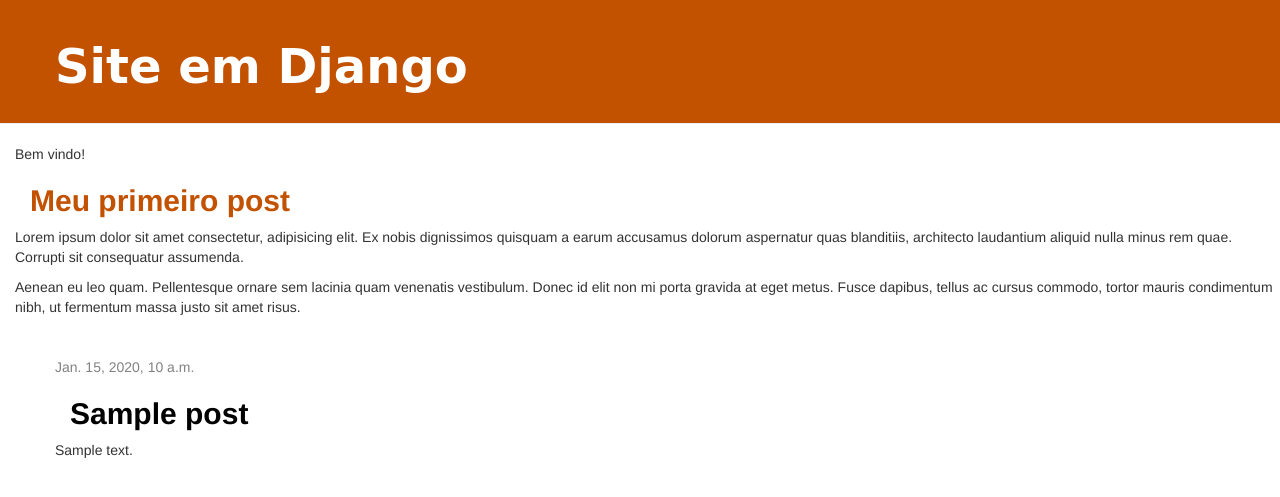
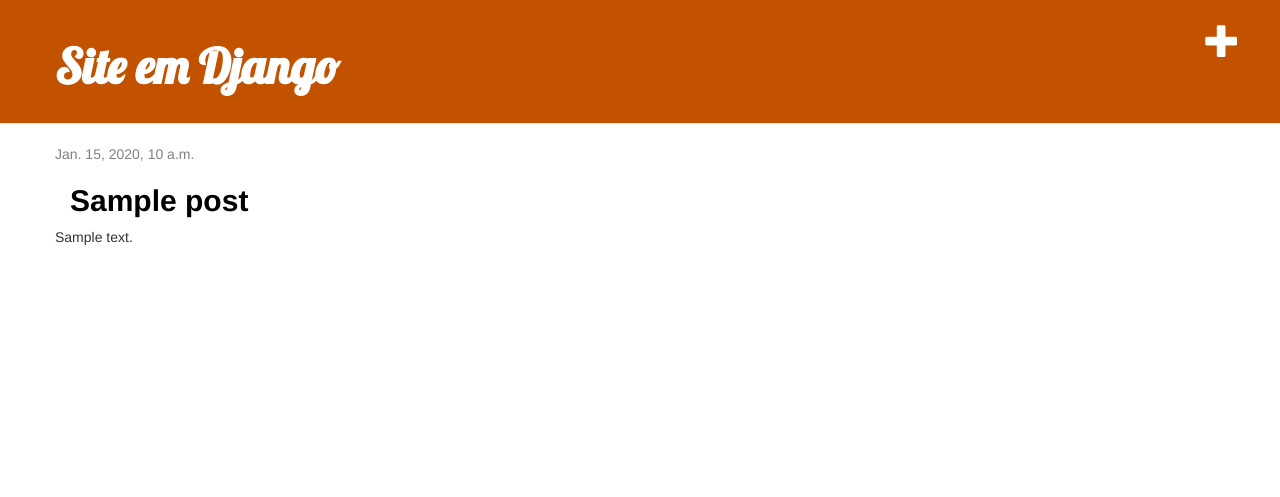
Before and after one commit to rogeriobarbosa07/Django, a Django app: template blog/templates/blog/post_list.html in a window 1280 px wide. Shown: the top 497 px of the page. Run offline with Django 3.2, Linux system fonts and the light colour scheme; the template is opened without the code that fills it: most values are stand-ins (such as "Sample title", 1, 10 or a date in 2020); some libraries are stand-ins or nearby versions.

Commit message:
Modificando vários arquivos para implementar o método post

```diff
--- a/blog/forms.py
+++ b/blog/forms.py
@@ -3,4 +3,5 @@
 
 class PostForm(forms.ModelForm):
     class Meta:
-        model = Postfields = ('title', 'text',)
+        model = Post
+        fields = ('title', 'text',)
--- a/blog/templates/blog/base.html
+++ b/blog/templates/blog/base.html
@@ -7,17 +7,13 @@
         <title>Blog</title>
         <link rel="stylesheet" href="//maxcdn.bootstrapcdn.com/bootstrap/3.2.0/css/bootstrap.min.css">
         <link rel="stylesheet" href="//maxcdn.bootstrapcdn.com/bootstrap/3.2.0/css/bootstrap-theme.min.css">
+        <link href='//fonts.googleapis.com/css?family=Lobster&subset=latin,latin-ext' rel='stylesheet' type='text/css'>
         <link rel="stylesheet" href="{% static 'css/blog.css' %}">
     </head>
     <body>
         <div class="page-header">
+            <a href="{% url 'post_new' %}" class="top-menu"><span class="glyphicon glyphicon-plus"></span></a>
             <h1><a href="/">Site em Django</a></h1>
-        </div>
-        <div class="teste">
-            <p>Bem vindo!</p>
-            <h2><a href="">Meu primeiro post</a></h2>
-            <p>Lorem ipsum dolor sit amet consectetur, adipisicing elit. Ex nobis dignissimos quisquam a earum accusamus dolorum aspernatur quas blanditiis, architecto laudantium aliquid nulla minus rem quae. Corrupti sit consequatur assumenda.</p>
-            <p>Aenean eu leo quam. Pellentesque ornare sem lacinia quam venenatis vestibulum. Donec id elit non mi porta gravida at eget metus. Fusce dapibus, tellus ac cursus commodo, tortor mauris condimentum nibh, ut fermentum massa justo sit amet risus.</p>
         </div>
         <div class="content container">
             <div class="row">
--- a/blog/urls.py
+++ b/blog/urls.py
@@ -4,4 +4,5 @@
 urlpatterns = [
     path('', views.post_list, name='post_list'),
     path('post/<int:pk>/', views.post_detail, name='post_detail'),
+    path('post/new/', views.post_new, name='post_new'),
 ]
```
Also changed, not shown: blog/templates/blog/post_edit.html (added, +9 -0 lines), blog/views.py (+15 -0 lines), db.sqlite3.
